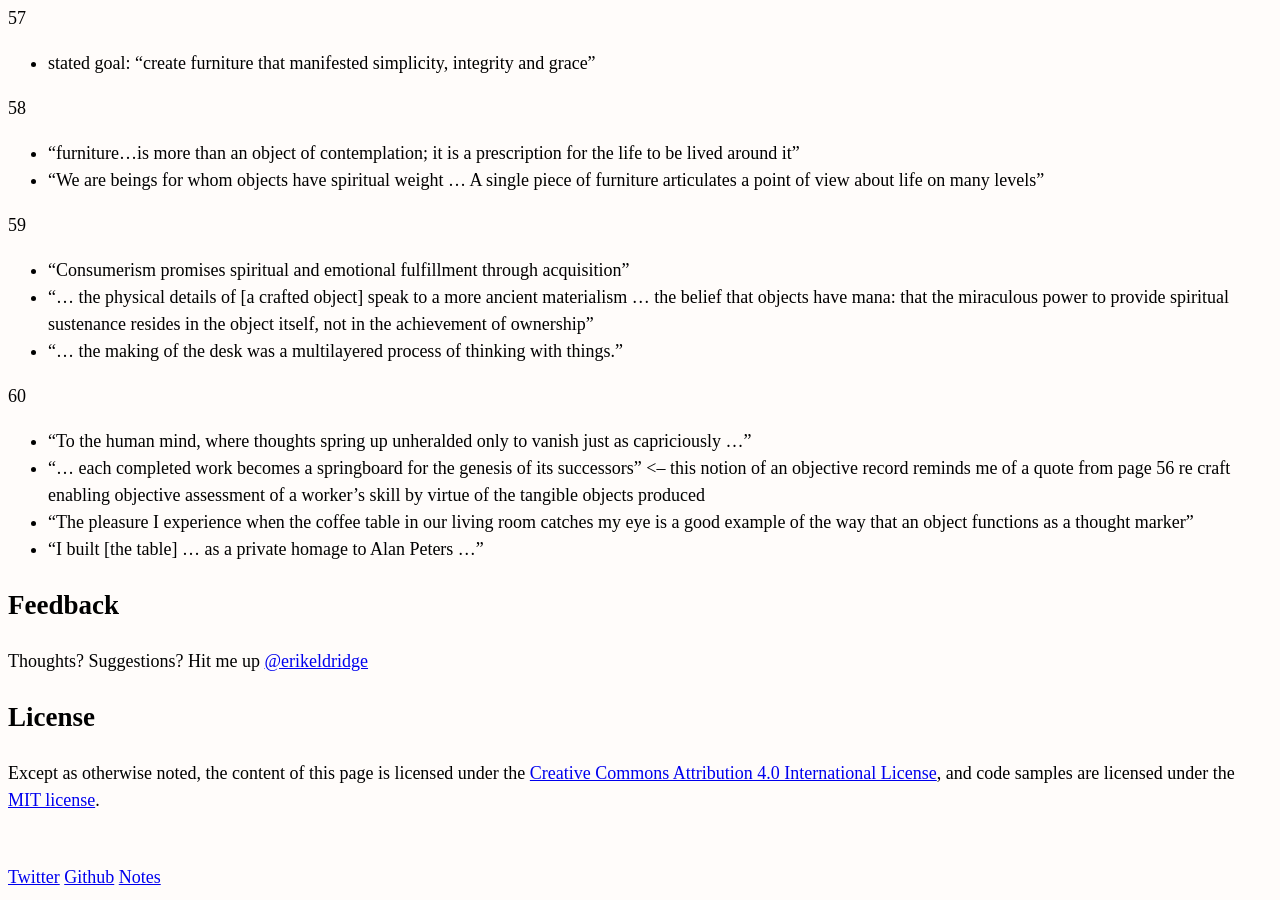
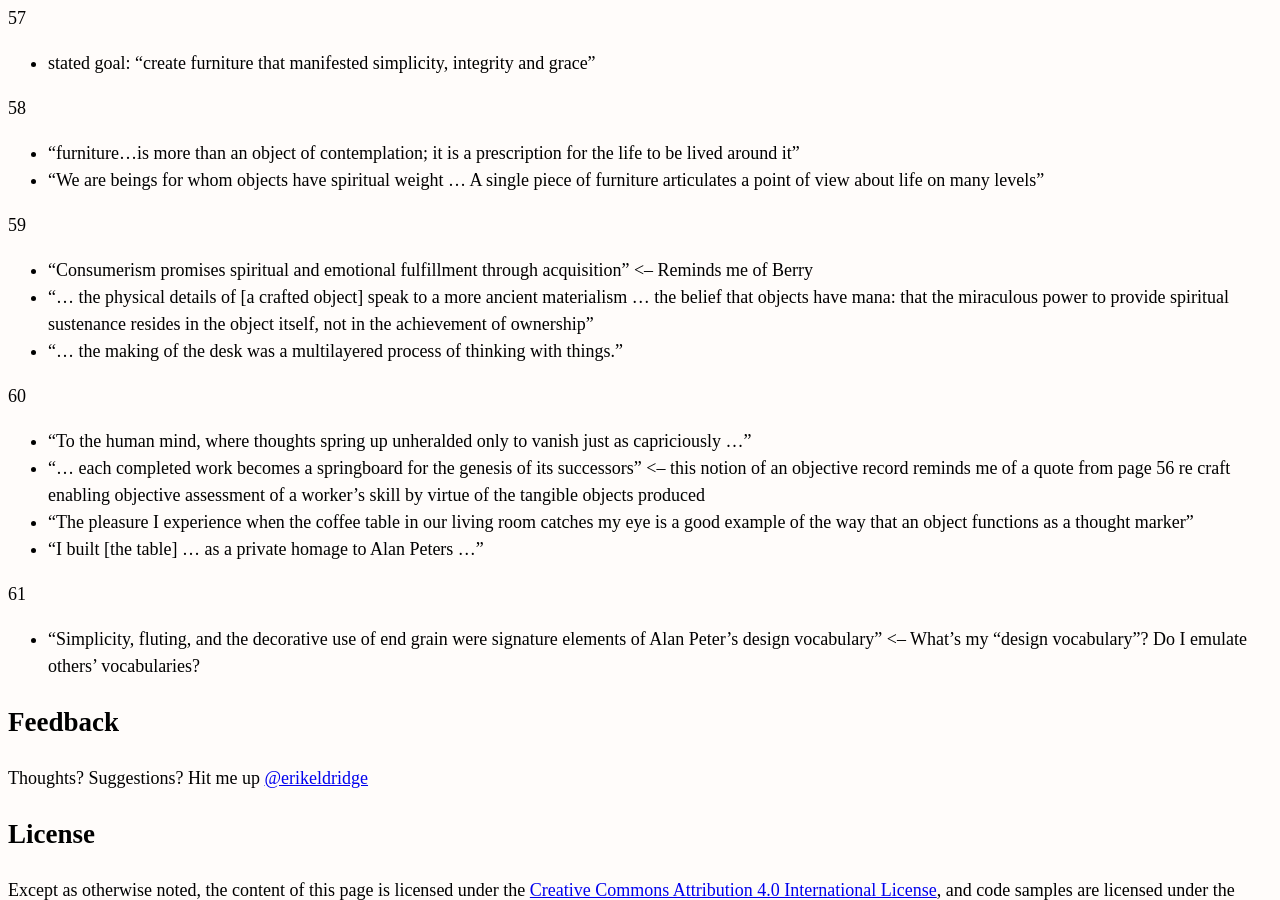
Before and after one commit to erikeldridge/erikeldridge.github.com, a Jekyll site: the page built from _posts/2017-12-02-why-we-make-things-and-why-it-matters-by-peter-korn.markdown, in a window 1280 px wide and 900 px high, scrolled down 882 px. Built offline with Jekyll 4.4.1, drawn with Linux system fonts in a browser that asks for light colours; nearby versions of some CDN libraries.

Commit message:
Update from Forestry.io - 2017-12-02-why-we-make-things-and-why-it-matters-by-peter-korn.markdown

```diff
--- a/_posts/2017-12-02-why-we-make-things-and-why-it-matters-by-peter-korn.markdown
+++ b/_posts/2017-12-02-why-we-make-things-and-why-it-matters-by-peter-korn.markdown
@@ -47,7 +47,7 @@ These are my notes as read through Peter Korn's book _Why We Make Things and Why
 
 59
 
-* "Consumerism promises spiritual and emotional fulfillment through acquisition"
+* "Consumerism promises spiritual and emotional fulfillment through acquisition" <-- Reminds me of Berry
 * "... the physical details of \[a crafted object\] speak to a more ancient materialism ... the belief that objects have mana: that the miraculous power to provide spiritual sustenance resides in the object itself, not in the achievement of ownership"
 * "... the making of the desk was a multilayered process of thinking with things."
 
@@ -57,3 +57,7 @@ These are my notes as read through Peter Korn's book _Why We Make Things and Why
 * "... each completed work becomes a springboard for the genesis of its successors" <-- this notion of an objective record reminds me of a quote from page 56 re craft enabling objective assessment of a worker's skill by virtue of the tangible objects produced
 * "The pleasure I experience when the coffee table in our living room catches my eye is a good example of the way that an object functions as a thought marker"
 * "I built \[the table\] ... as a private homage to Alan Peters ..."
+
+61
+
+* "Simplicity, fluting, and the decorative use of end grain were signature elements of Alan Peter's design vocabulary" <-- What's my "design vocabulary"? Do I emulate others' vocabularies?
```
Also changed, not shown: other parts of _posts/2017-12-02-why-we-make-things-and-why-it-matters-by-peter-korn.markdown (+1 -1 lines).
